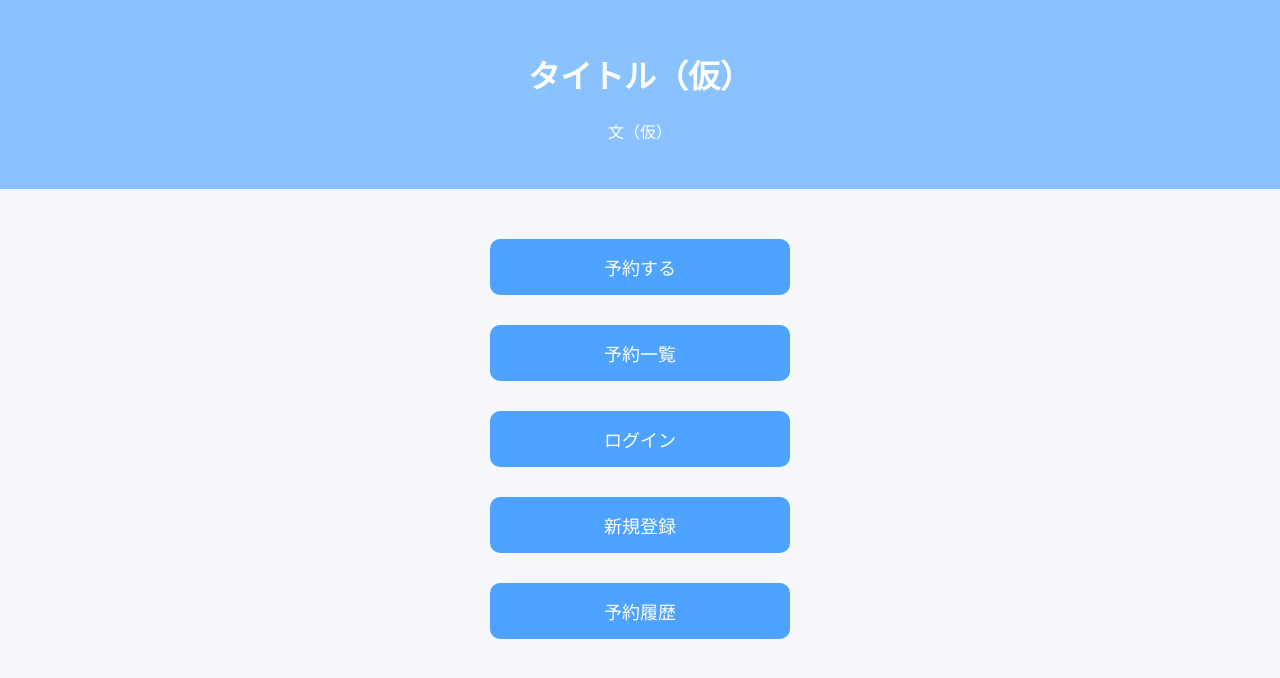
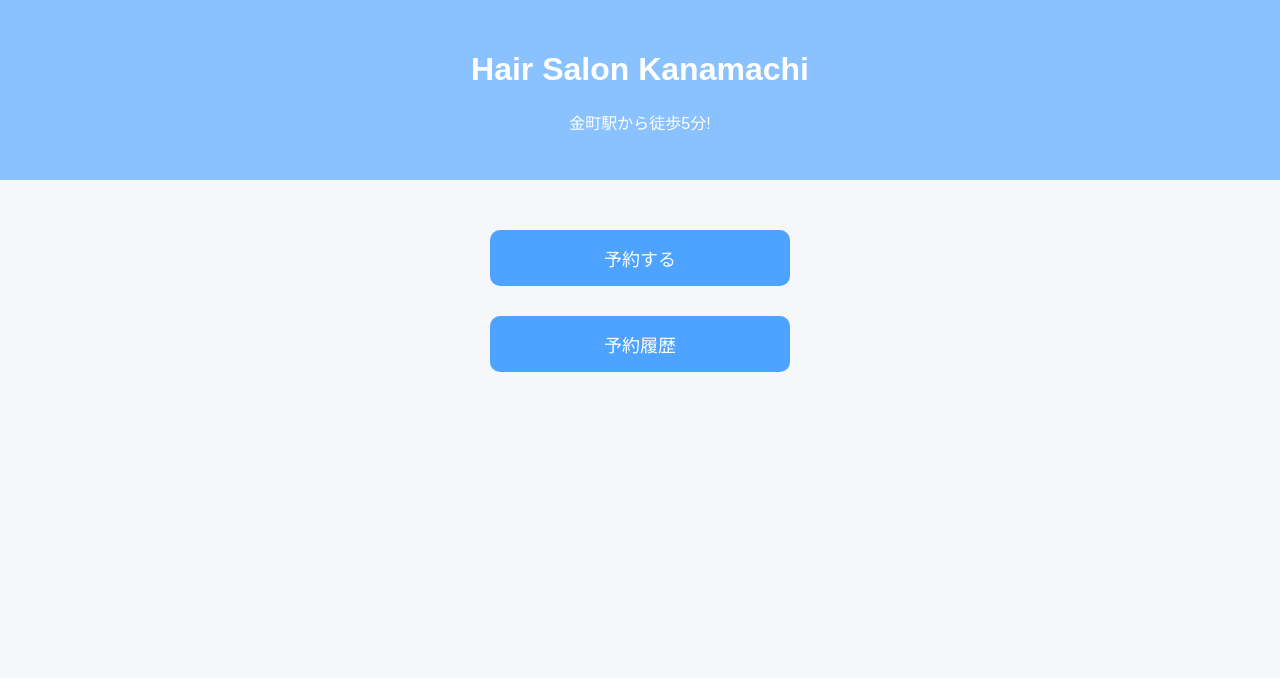
Before and after one commit to Nacky000/salon-booking-system, a Flask app: template app/frontend/templates/home.html in a window 1280 px wide. Shown: the top 678 px of the page. Run offline with Flask 3, Linux system fonts and the light colour scheme; the template is opened without the code that fills it, so the values that code supplies are empty.

Commit message:
ホームボタン・タイトル変更

```diff
--- a/app/frontend/templates/home.html
+++ b/app/frontend/templates/home.html
@@ -16,27 +16,15 @@
 
     <!-- ヘッダー -->
     <header>
-        <h1>タイトル（仮）</h1>
-        <p>文（仮）</p>
+        <h1>Hair Salon Kanamachi</h1>
+        <p>金町駅から徒歩5分!</p>
     </header>
 
     <!-- メニュー -->
     <main class="menu">
 
         <button onclick="location.href='/reservation'">
-            予約する
-        </button>
-
-        <button onclick="location.href='/reservation/list'">
-            予約一覧
-        </button>
-
-        <button onclick="location.href='/login'">
-            ログイン
-        </button>
-
-        <button onclick="location.href='/register'">
-            新規登録
+         予約する
         </button>
 
         <button onclick="location.href='/history'">
```
